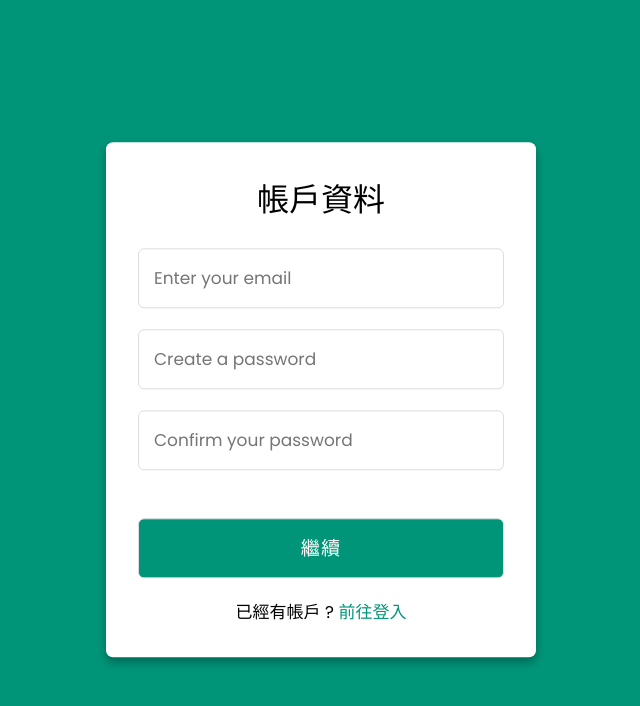
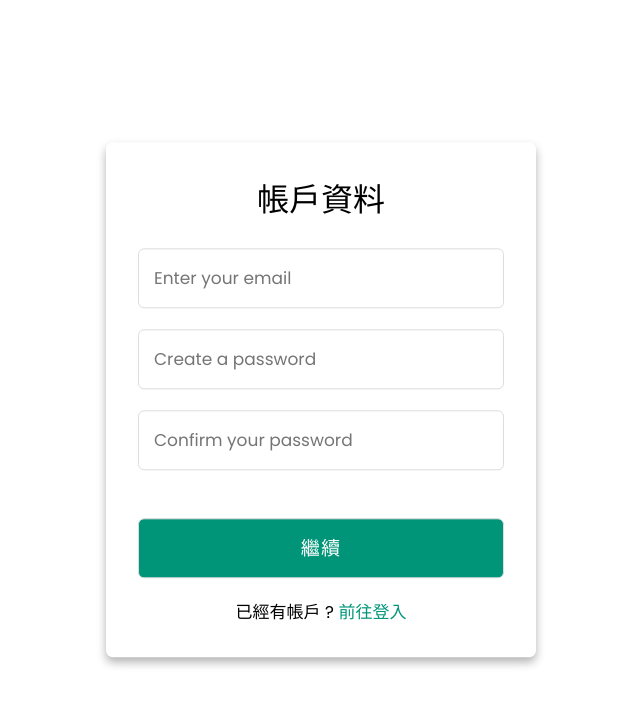
Before and after one commit to HK-Tommy/HKFindFriends, a plain HTML site: page Register/index.html in a window 1280 px wide. Shown: the whole page, without its empty margins (319-959 px from the left). Drawn offline with Linux system fonts and the light colour scheme.

Commit message:
Update style.css

```diff
--- a/Register/style.css
+++ b/Register/style.css
@@ -9,7 +9,7 @@
 body{
   min-height: 100vh;
   width: 100%;
-  background: #009579;
+  background: white;
 }
 .container{
   position: absolute;
```
